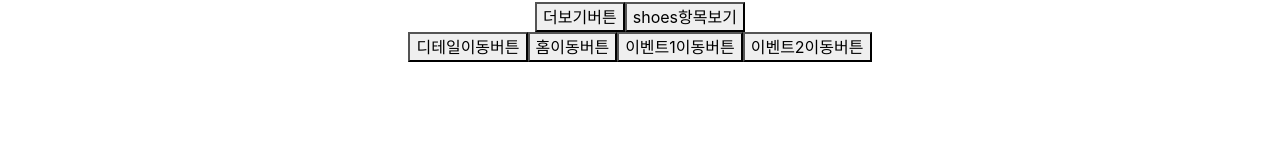
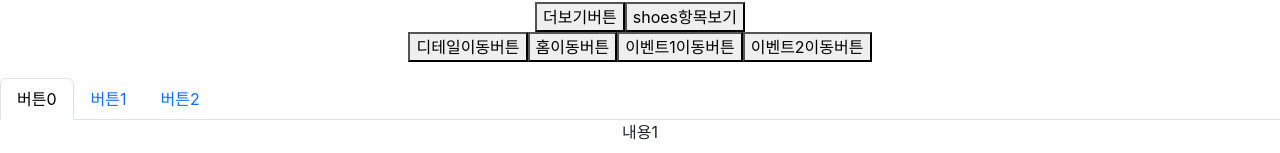
Before and after one commit to jiwoopark727/react-shop, a React (Create React App) app: page / in a window 1280 px wide. Shown: the part 644-797 px from the top of the page. Built offline with nearby package versions, Linux system fonts and the light colour scheme.

Commit message:
컴포넌트 전환 애니메이션 주는 법 (transition)

```diff
--- a/src/App.css
+++ b/src/App.css
@@ -1,3 +1,12 @@
+.start{
+  opacity: 0;
+}
+
+.end{
+  opacity: 1;
+  transition: 1s;
+}
+
 .main-bg {
   height : 300px;
   background-image : url('./img/bg.png');
--- a/src/App.js
+++ b/src/App.js
@@ -4,11 +4,12 @@ import Detail from './pages/Detail.js';
 import About from './pages/About.js';
 import EventPage from './pages/EventPage.js';
 import axios from 'axios';
-
+import { Nav } from 'react-bootstrap';
 
 import './App.css';
-import { useState } from 'react';
+import { useEffect, useState } from 'react';
 import { Routes, Route, useNavigate } from 'react-router-dom'
+import { tab } from '@testing-library/user-event/dist/tab.js';
 
 
 function App() {
@@ -17,6 +18,7 @@ function App() {
   let navigate = useNavigate();
   let [click, setClick] = useState(0);
   let [loading,setLoading] = useState(false);
+  let [tab, setTab] = useState(1);
 
   return (
     <div className="App">
@@ -101,8 +103,42 @@ function App() {
         <button onClick={()=>{ navigate('/event/two')}}>이벤트2이동버튼</button>
       </p>
 
+      <Nav variant="tabs"  defaultActiveKey="link0">
+        <Nav.Item>
+          <Nav.Link onClick={()=> setTab(0) } eventKey="link0">버튼0</Nav.Link>
+        </Nav.Item>
+        <Nav.Item>
+          <Nav.Link onClick={()=> setTab(1) } eventKey="link1">버튼1</Nav.Link>
+        </Nav.Item>
+        <Nav.Item>
+          <Nav.Link onClick={()=> setTab(2) } eventKey="link2">버튼2</Nav.Link>
+        </Nav.Item>
+      </Nav>
+
+      <TabContent tab={tab}/>
+
     </div>
   );
 }
 
+function TabContent(props){
+  let [fade, setFade] = useState('')
+
+  useEffect(()=>{
+    let a = setTimeout(()=>{setFade('end');}, 10)
+
+    return()=>{
+      clearTimeout(a);
+      setFade('');
+    }
+  },[props.tab])
+
+
+  return (
+    <div className={'start ' + fade}>
+      {[<div>내용0</div>, <div>내용1</div>, <div>내용2</div>][props.tab]}
+    </div>
+  )
+}
+
 export default App;
```
